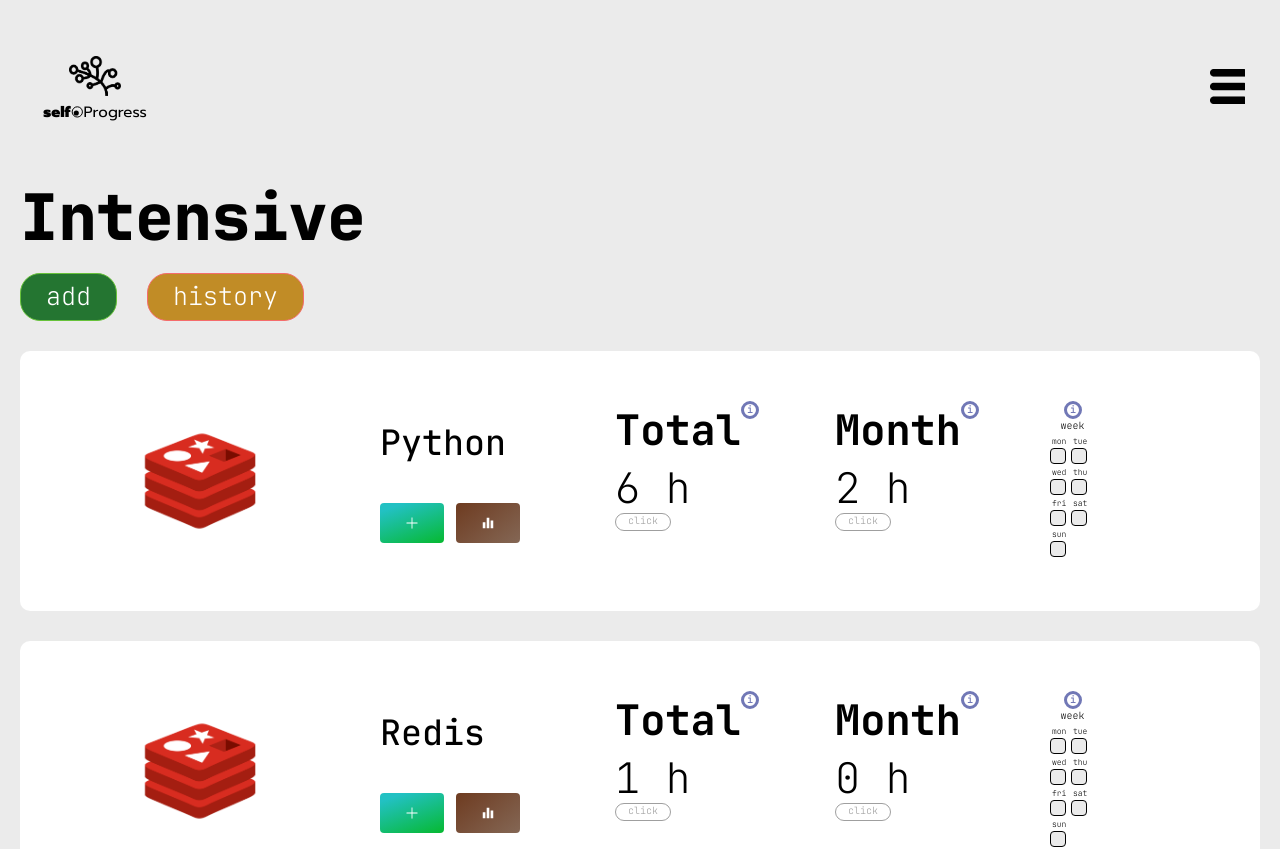
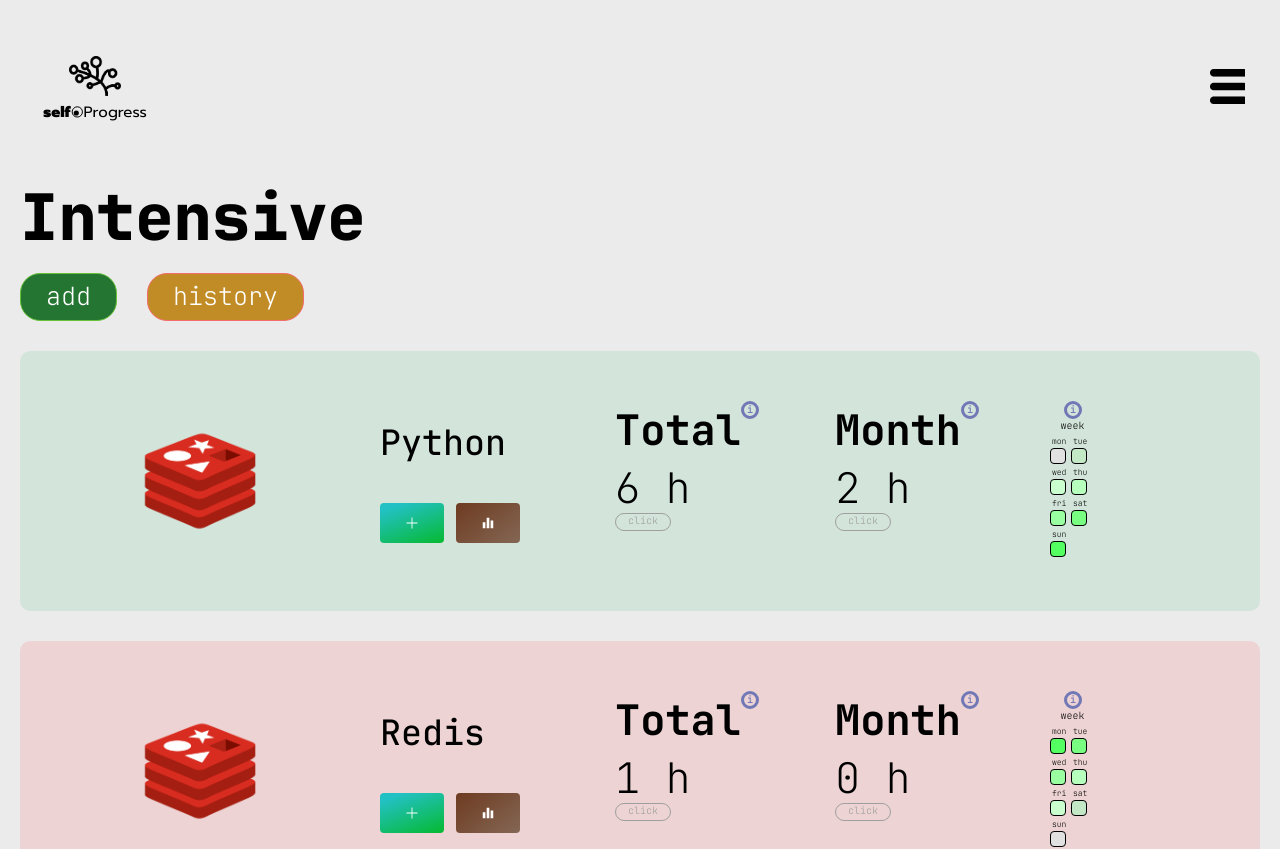
Before and after one commit to zalimpshigotizhev/selfPro, a Vue app in the folder frontend/: page / in a window 1280 px wide. Shown: the top 849 px of the page. Built offline with nearby package versions, Linux system fonts and the light colour scheme.

Commit message:
Закончил подстраивание <Week/>

```diff
--- a/frontend/src/components/intensive/IntensiveBlock.vue
+++ b/frontend/src/components/intensive/IntensiveBlock.vue
@@ -25,9 +25,20 @@ function getName(){
     return name_int
 }
 const name = getName()
+
+function normalizeColor(hex){
+    hex = hex.replace('#', '');
+    var r = parseInt(hex.substring(0, 2), 16);
+    var g = parseInt(hex.substring(2, 4), 16);
+    var b = parseInt(hex.substring(4, 6), 16);
+    return `rgba(${r},${g},${b}, 0.1)`
+}
+
+const rgbaColor = normalizeColor(props.data.color)
+
 </script>
 <template>
-    <div class="intensive-block">
+    <div class="intensive-block" :style="`background-color: ${rgbaColor};`">
         <div class="wrapper">
             <div class="img"></div>
             <div class="info">
@@ -72,6 +83,7 @@ const name = getName()
 
                 <Week
                 :gifUrl="'.\\src\\assets\\img\\cat.gif'"
+                :week="data.week"
                 />
             </div>
         </div>
@@ -88,7 +100,6 @@ const name = getName()
     max-height: 490px
     min-height: 260px
     border-radius: 10px
-
 
     &:not(:last-child)
         margin-bottom: 30px
--- a/frontend/src/components/intensive/IntensiveBlock/Week.vue
+++ b/frontend/src/components/intensive/IntensiveBlock/Week.vue
@@ -9,8 +9,43 @@ const props = defineProps({
     gifUrl:{
         type: String,
         required: true
+    },
+    week: {
+        type: Object,
+        required: true
     }
 })
+
+
+
+function transLevelToHex(level){
+    if(level == 1 || level == null){return "#E1E1E1"}
+    if(level == 2){return "#C2E8C5"}
+    if(level == 3){return "#CAFFCE"}
+    if(level == 4){return "#B7FFBC"}
+    if(level == 5){return "#9AFFA1"}
+    if(level == 6){return "#78FF82"}
+    if(level == 7){return "#54FF61"}
+    if(level == 8){return "#5DE367"}
+    if(level == 9){return "#5FCF67"}
+    if(level == 10){return "#45994B"}
+}
+
+function normalizeWeek(week){
+    // Изменяет значение дней недели
+    // В Hex-цвета для индикаторов
+    const keys = Object.keys(week)
+    const len = keys.length
+    const result = {}
+    for (let i=0; i < len; i++){
+        let key = keys[i]
+        result[key] = transLevelToHex(week[key])
+    }
+    return result
+}
+let week = normalizeWeek(props.week);
+
+console.log(week);
 </script>
 
 <template>
@@ -26,59 +61,11 @@ const props = defineProps({
         </VTooltip>
         week
         <div class="week-days">
-            <div  class="day">
+            <div  class="day" v-for="(value, key) in week" :key='key'>
                 <div class="date">
-                    mon
+                    {{ key }}
                 </div>
-                <div class="indicator">
-
-                </div>
-            </div>
-            <div  class="day">
-                <div class="date">
-                    tue
-                </div>
-                <div class="indicator">
-
-                </div>
-            </div>
-            <div  class="day">
-                <div class="date">
-                    wed
-                </div>
-                <div class="indicator">
-
-                </div>
-            </div>
-            <div  class="day">
-                <div class="date">
-                    thu
-                </div>
-                <div class="indicator">
-
-                </div>
-            </div>
-            <div  class="day">
-                <div class="date">
-                    fri
-                </div>
-                <div class="indicator">
-
-                </div>
-            </div>
-            <div  class="day">
-                <div class="date">
-                    sat
-                </div>
-                <div class="indicator">
-
-                </div>
-            </div>
-            <div  class="day">
-                <div class="date">
-                    sun
-                </div>
-                <div class="indicator">
+                <div class="indicator" :style="`background-color:${value};`">
 
                 </div>
             </div>
--- a/frontend/src/pages/dataset/intensive_list.json
+++ b/frontend/src/pages/dataset/intensive_list.json
@@ -2,39 +2,42 @@
     "items": [
         {
             "id": 1,
+            "color":"#00a550",
             "name": "Python",
             "total": 360,
             "total_m": 120,
             "week": {
-                "mon": 3,
-                "tue": 4,
-                "wed": 2,
-                "thu": 5,
-                "fri": null,
-                "sat": 7,
-                "sun": null
+                "mon": 1,
+                "tue": 2,
+                "wed": 3,
+                "thu": 4,
+                "fri": 5,
+                "sat": 6,
+                "sun": 7
             },
             "img_url": null
         },
 
         {
             "id": 2,
+            "color":"#FF0000",
             "name": "Redis",
             "total": 60,
             "total_m": 12,
             "week": {
-                "mon": 3,
-                "tue": null,
-                "wed": 2,
-                "thu": 1,
-                "fri": 5,
-                "sat": 7,
-                "sun": 3
+                "mon": 7,
+                "tue": 6,
+                "wed": 5,
+                "thu": 4,
+                "fri": 3,
+                "sat": 2,
+                "sun": 1
             },
             "img_url": null
         },
         {
             "id": 3,
+            "color":"#000000",
             "name": "Алгоритмы и струтуры данных",
             "total": 13601231,
             "total_m": 120,
```
